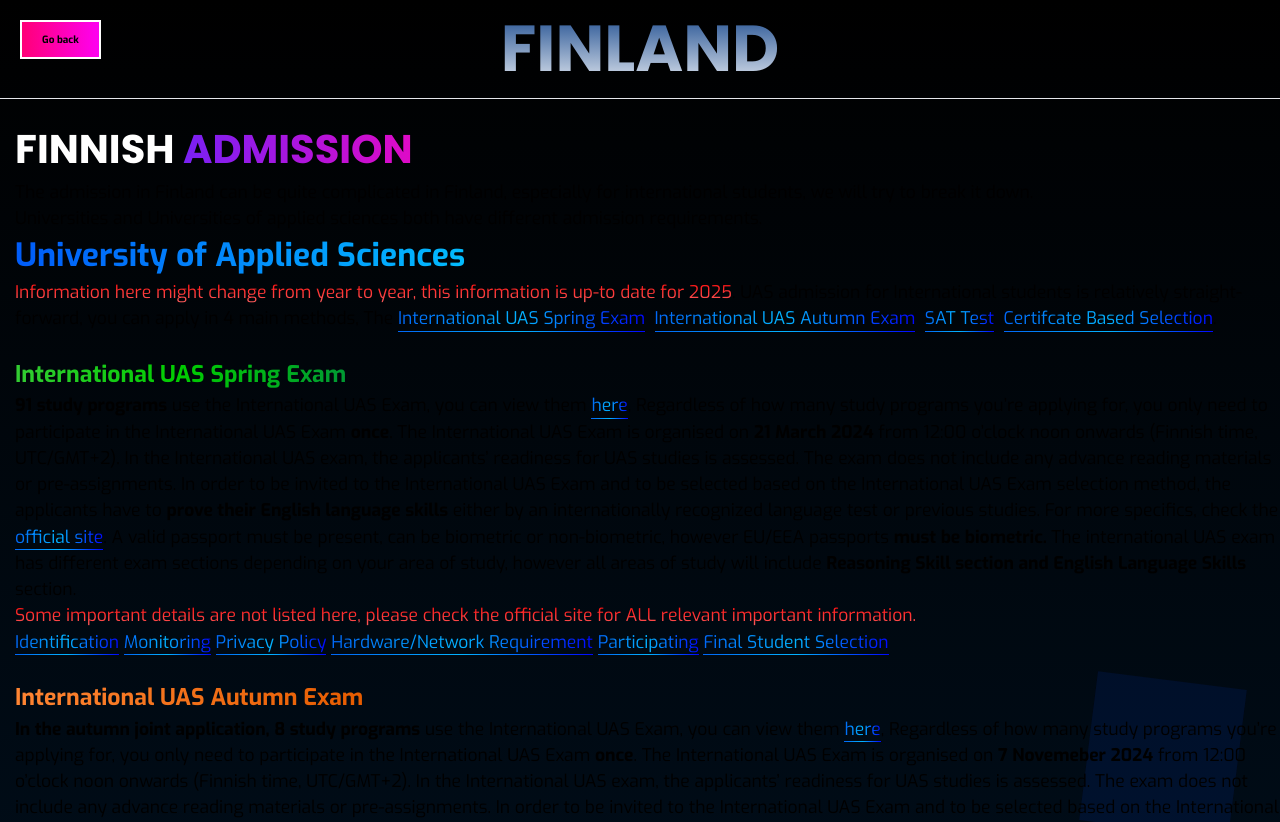
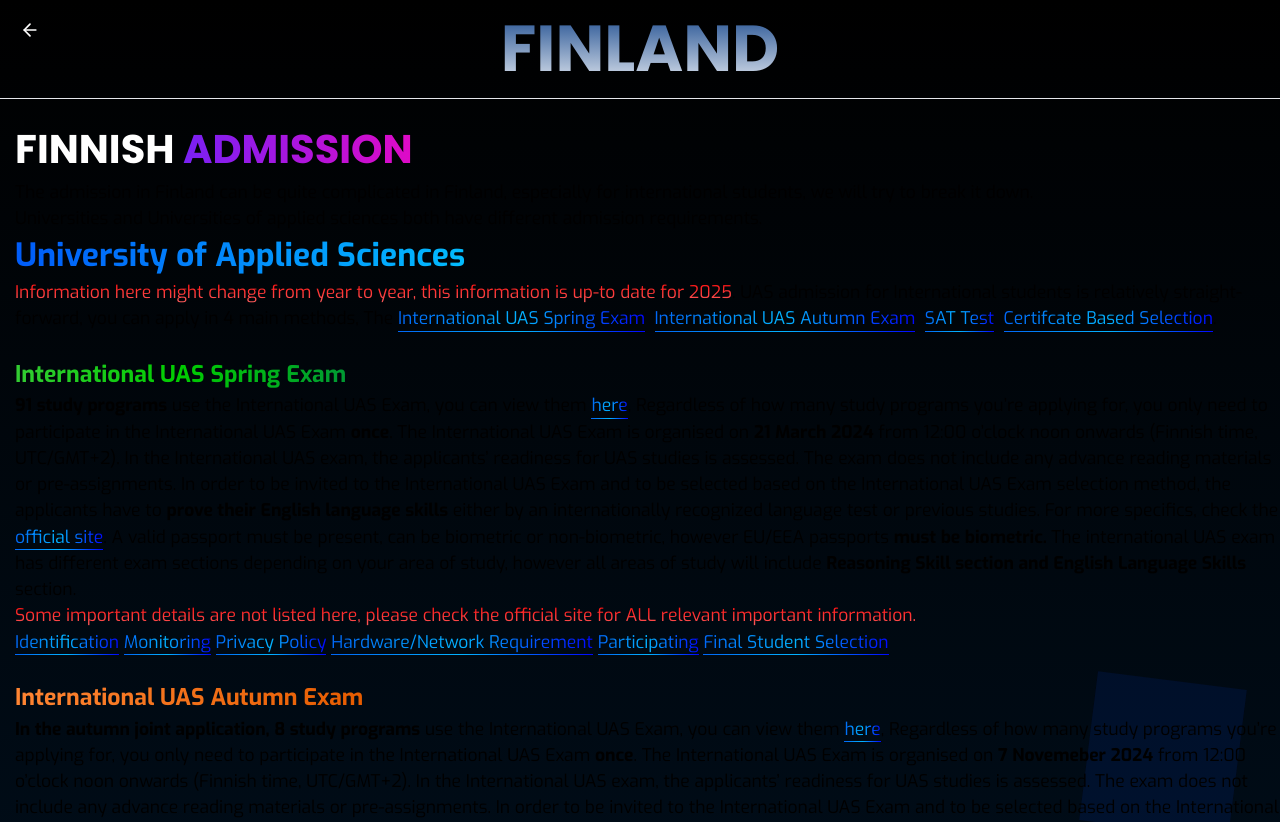
Before and after one commit to FaisalAbusharar/europe-university-info, a Next.js app: page /pages/admission/finland in a window 1280 px wide. Shown: the top 822 px of the page. Built offline with nearby package versions, Linux system fonts and the light colour scheme.

Commit message:
Changed button icons & fixed spelling

```diff
--- a/package.json
+++ b/package.json
@@ -13,6 +13,7 @@
     "js-cookie": "^3.0.5",
     "jsonwebtoken": "^9.0.2",
     "jwt-decode": "^4.0.0",
+    "lucide-react": "^0.487.0",
     "mongodb": "^6.8.0",
     "next": "14.2.4",
     "next-auth": "^4.24.7",
--- a/src/app/components/admission.jsx
+++ b/src/app/components/admission.jsx
@@ -7,6 +7,7 @@ import '../styles/animations.css';
 import Footer from './footer'
 import Link from "next/link"
 import '../styles/transitions.css';
+import { ArrowLeft } from 'lucide-react';
 
 const poppins = Poppins({ subsets: ['latin'], weight: ['400', '700'] });
 const exo = Exo({ subsets: ['latin'], weight: ['400', '700'] });
@@ -27,13 +28,6 @@ const Admission = ({
   const [loaded, setLoaded] = useState(false);
   const [animation, setAnimation] = useState(true);
 
-  const handleToggle = () => {
-    setInternational(!isInternational);
-    setAnimation(false); // Set fade to true
-
-    // Reset fade after the animation duration
-    setTimeout(() => setAnimation(true), 600);
-  }
 
   useEffect(() => {
     setLoaded(true);
@@ -45,7 +39,7 @@ const Admission = ({
     <main style={backgroundStyle} id="backgroundCountry" className={`${exo.className} flex flex-col min-h-screen ${loaded ? 'slide-in-top' : ''}`}>
       <BackgroundAnim objectColor={backgroundColorObject} className="absolute inset-0 z-0" />
       <div className={`relative z-10 flex-grow flex-col items-center justify-center ${animation ? 'fade-enter-active' : 'fade-exit-active'}`}>
-        {<Link href={'/pages/admission'}><button id="returnButtonHeader">Go back</button></Link>}
+      {<Link href={'/pages/admission'}><button id="returnButtonHeader"><ArrowLeft size={20}/></button></Link>}
         <h1 className={`${poppins.className}`} id="titleCountry" style={titleStyle}>{countryName}</h1>
         <hr id="line" />
         <h2 className={`${poppins.className}`} id="subtitleLeft">{countryNameOptional} <p id="gradientSub">ADMISSION</p></h2>
--- a/src/app/components/country.jsx
+++ b/src/app/components/country.jsx
@@ -4,6 +4,7 @@ import { Poppins, Exo } from 'next/font/google';
 import React, { useState, useEffect } from 'react';
 import BackgroundAnim from '../animation/backgroundAnimationFirst';
 import '../styles/animations.css';
+import { ArrowLeft } from "lucide-react";
 import Footer from './footer'
 import '../styles/transitions.css';
 import Cookies from 'js-cookie';
@@ -80,7 +81,7 @@ const Country = ({
     <main style= {backgroundStyle} id="backgroundCountry" className={`${exo.className} flex flex-col min-h-screen ${loaded ? 'slide-in-top' : ''}`}>
       <BackgroundAnim objectColor={backgroundColorObject} className="absolute inset-0 z-0" />
       <div className={`relative z-10 flex-grow flex-col items-center justify-center ${animation ? 'fade-enter-active' : 'fade-exit-active'}`}>
-          {<Link href={'/pages/countries'}><button id="returnButtonHeader">Go back</button></Link>}
+          {<Link href={'/pages/countries'}><button id="returnButtonHeader"><ArrowLeft size={20}/></button></Link>}
         <h1 className={`${poppins.className}`} id="titleCountry" style={titleStyle}>{countryName}</h1>
         <button id="toggleButton" onClick={handleToggle}>
           {isInternational ? "Switch to European" : "Switch to International"}
--- a/src/app/pages/admission/page.tsx
+++ b/src/app/pages/admission/page.tsx
@@ -4,6 +4,7 @@ import Link from 'next/link';
 import '../../styles/countrypage.css'
 import '../../styles/gradientButtonStyles.css'
 import Footer from '../../components/footer';
+import { ArrowLeft } from 'lucide-react';
 
 const poppins = Poppins({ subsets: ['latin'], weight: ['400', '700'] });
 const footerInformation = 'Applying to Universities aboard can be a hassle, but we\'re here to help.'
@@ -12,6 +13,8 @@ const Admission = () => {
   return (
     <main className={`${poppins.className} flex flex-col min-h-screen`}>
       <div className="flex-grow flex flex-col items-center justify-center bg-gradient-to-r from-black to-gray-900">
+
+         {<Link href={'/'}><button id="returnButtonHeader"><ArrowLeft size={20}/></button></Link>}
         <h1 id="titlePageCountry">ADMISSION</h1>
         <h2 id="Subtitle">How to apply to your <p id="gradientSub">European Country</p></h2>
           <div id="countryContainer" className="flex space-x-4 mb-8">
--- a/src/app/pages/countries/page.tsx
+++ b/src/app/pages/countries/page.tsx
@@ -4,6 +4,8 @@ import Link from 'next/link';
 import '../../styles/countrypage.css'
 import '../../styles/gradientButtonStyles.css'
 import Footer from '../../components/footer';
+import { ArrowLeft } from 'lucide-react';
+
 
 const poppins = Poppins({ subsets: ['latin'], weight: ['400', '700'] });
 const footerInformation = 'Figuring out where you want to study is pretty simple, see the costs, culture, enviorment, careers and decide!'
@@ -12,6 +14,8 @@ const Countries = () => {
   return (
     <main className={`${poppins.className} flex flex-col min-h-screen`}>
       <div className="flex-grow flex flex-col items-center justify-center bg-gradient-to-r from-black to-gray-900">
+
+      {<Link href={'/'}><button id="returnButtonHeader"><ArrowLeft size={20}/></button></Link>}
         <h1 id="titlePageCountry">COUNTRIES</h1>
         <h2 id="Subtitle">Find your <p id="gradientSub">European Country</p></h2>
           <div id="countryContainer" className="flex space-x-4 mb-8">
--- a/src/app/styles/countrypage.css
+++ b/src/app/styles/countrypage.css
@@ -89,23 +89,23 @@
   position: absolute;
   top: 20px;
   left: 20px;
-  padding: 10px 20px;
+  /* padding: 10px 20px; */
   font-size: 10px;
-  border: 2px solid #ffffff;
+  /* border: 2px solid #ffffff; */
   color: #ffffff;
   background: none;
   cursor: pointer;
-  transition-duration: 0.5s;
-  color: black;
-  background: linear-gradient(to left, #fe01f1, #ff0077);
+  transition-duration: 0.3s;
+  /* color: black; */
+  /*background: linear-gradient(to left, #fe01f1, #ff0077);*/
   font-weight: 900;
 }
 
 #returnButtonHeader:hover {
   border: 2px solid black;
-  background: black;
+  /* background: black; */
   color: #c301fe;
-  font-size: 12px;
+  size: 10px;
 }
 
 /* Footer Button */
```
Also changed, not shown: src/app/pages/countries/finland/page.tsx (+3 -3 lines), src/app/pages/countries/germany/page.tsx (+6 -6 lines), 1 other file (tests, documents, lock files or other folders).
